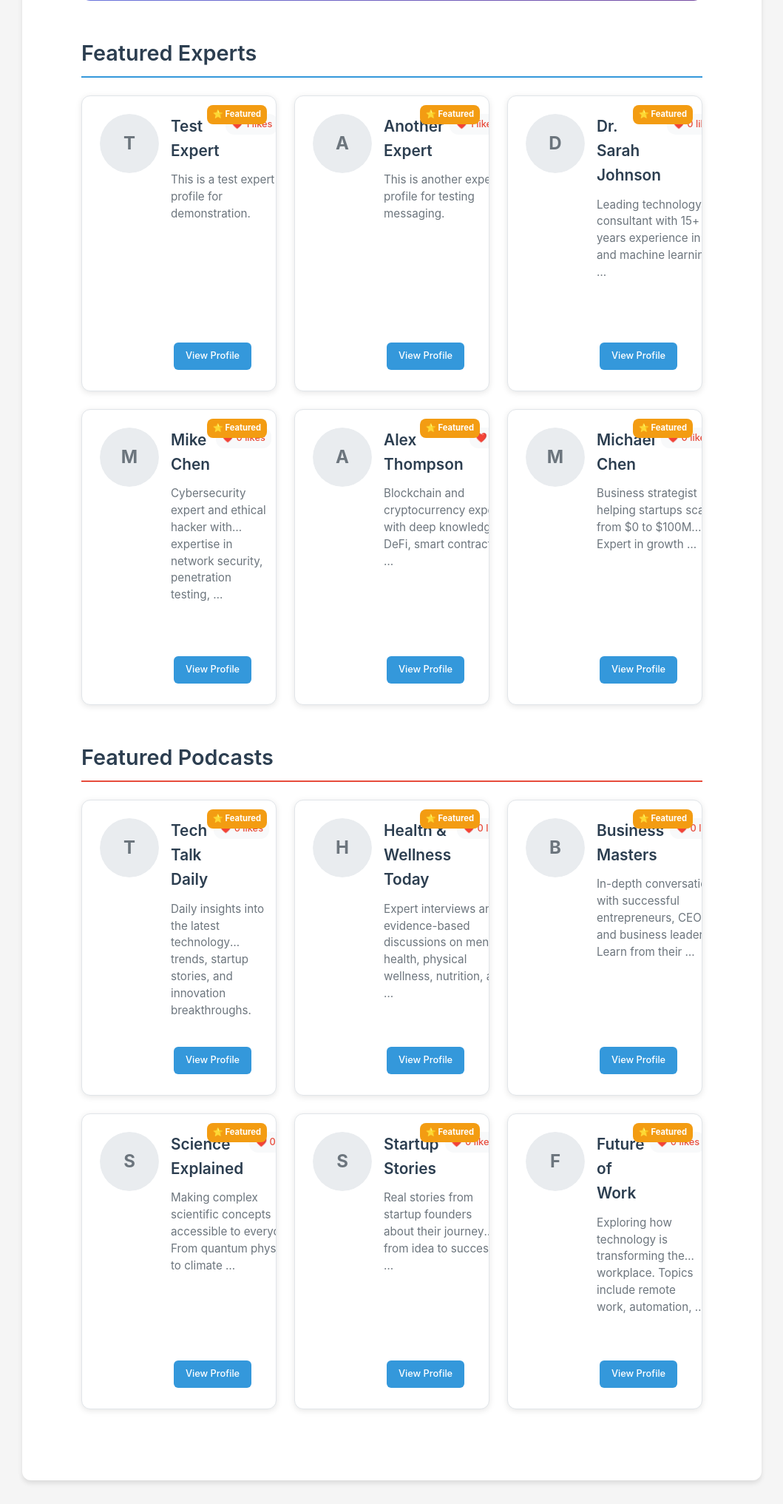
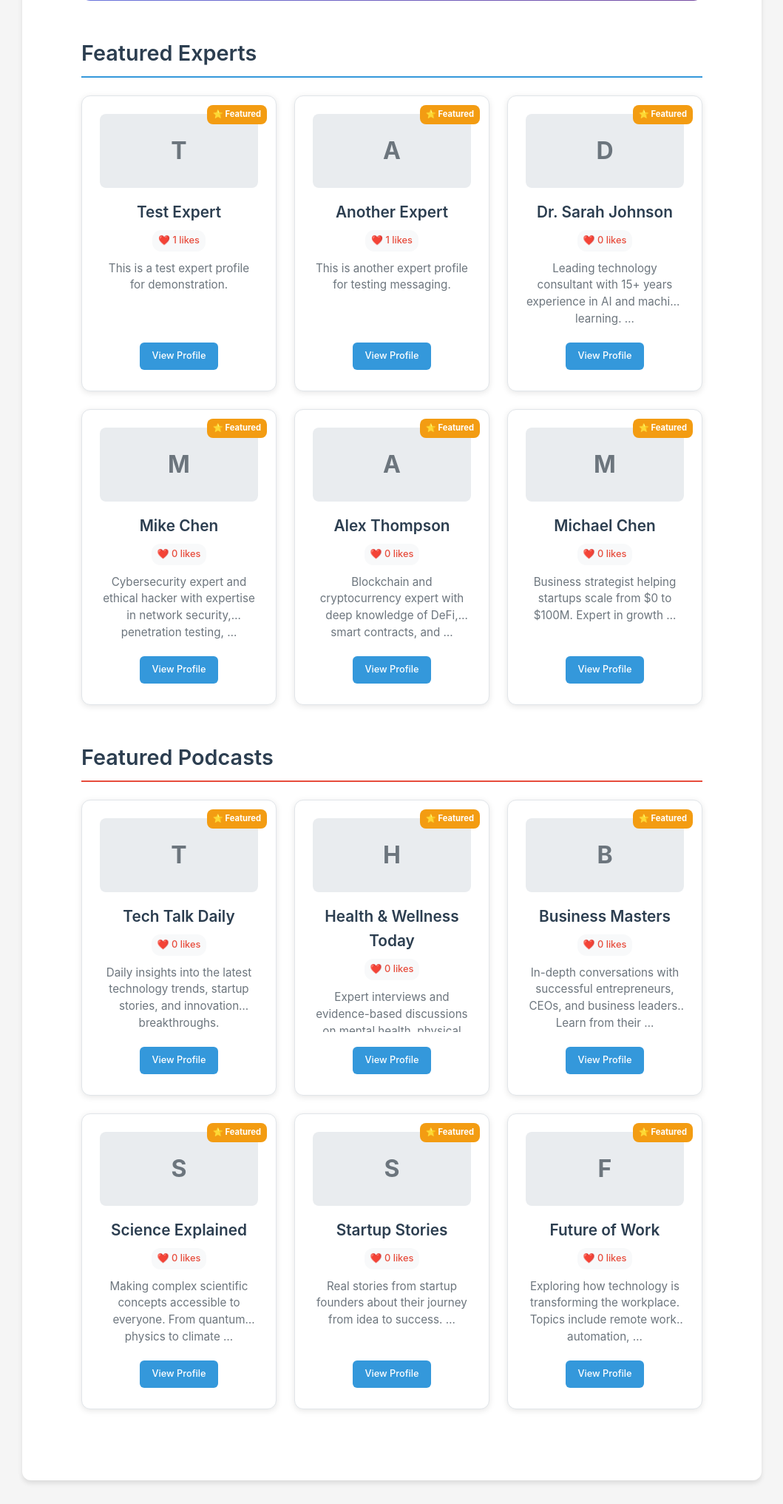
Before and after one commit to behzad17/newexperts, a Django app: page / in a window 1280 px wide. Shown: the part 447-2480 px from the top of the page at 74% size, without its empty margins (110-1169 px from the left). Run offline with Django 5.2, Linux system fonts and the light colour scheme; data comes from the database, SQL or seed files in the repository.

Commit message:
Fix featured expert cards layout: image at 25% height, content below, buttons vertically arranged

```diff
--- a/expert_connect/templates/home.html
+++ b/expert_connect/templates/home.html
@@ -193,7 +193,7 @@
     margin-bottom: 2rem;
   }
 
-  /* Mobile Cards */
+  /* Mobile Cards - Fixed Layout */
   .featured-card {
     background: white;
     border-radius: 12px;
@@ -204,23 +204,24 @@
     position: relative;
     display: flex;
     flex-direction: column;
-    gap: 1rem;
     overflow: hidden;
     min-height: 400px;
     max-height: 400px;
   }
 
+  /* Image takes 25% of card height */
   .card-image {
-    align-self: center;
-    width: 80px;
-    height: 80px;
-    border-radius: 50%;
+    width: 100%;
+    height: 25%;
+    min-height: 100px;
+    border-radius: 8px;
     overflow: hidden;
     background-color: #f8f9fa;
     display: flex;
     align-items: center;
     justify-content: center;
     flex-shrink: 0;
+    margin-bottom: 1rem;
   }
 
   .profile-img {
@@ -233,18 +234,18 @@
     width: 100%;
     height: 100%;
     background-color: #e9ecef;
-    border-radius: 50%;
+    border-radius: 8px;
     display: flex;
     align-items: center;
     justify-content: center;
     color: #6c757d;
-    font-size: 1.5rem;
+    font-size: 2rem;
     font-weight: bold;
   }
 
+  /* Content takes remaining 75% */
   .card-content {
     flex: 1;
-    text-align: center;
     display: flex;
     flex-direction: column;
     min-height: 0;
@@ -261,6 +262,7 @@
     border-radius: 8px;
     font-size: 0.7rem;
     font-weight: bold;
+    z-index: 1;
   }
 
   .featured-card:hover {
@@ -285,6 +287,7 @@
     word-wrap: break-word;
     overflow-wrap: break-word;
     max-width: 100%;
+    text-align: center;
   }
 
   .card-stats {
@@ -329,14 +332,17 @@
     overflow-wrap: break-word;
     max-width: 100%;
     flex: 1;
+    text-align: center;
   }
 
+  /* Buttons arranged vertically */
   .card-actions {
     display: flex;
     flex-direction: column;
     gap: 0.5rem;
     align-items: center;
     flex-shrink: 0;
+    margin-top: auto;
   }
 
   /* Smaller, more attractive buttons */
@@ -438,33 +444,13 @@
 
     .featured-card {
       padding: 1.25rem;
-      flex-direction: row;
-      text-align: left;
       min-height: 400px;
       max-height: 400px;
     }
 
     .card-image {
-      align-self: flex-start;
-      width: 70px;
-      height: 70px;
-    }
-
-    .card-content {
-      text-align: left;
-    }
-
-    .card-header {
-      flex-direction: row;
-      justify-content: space-between;
-      align-items: flex-start;
-      margin-bottom: 0.75rem;
-    }
-
-    .card-actions {
-      flex-direction: row;
-      justify-content: flex-start;
-      align-items: center;
+      height: 25%;
+      min-height: 120px;
     }
 
     .btn {
@@ -522,8 +508,8 @@
     }
 
     .card-image {
-      width: 80px;
-      height: 80px;
+      height: 25%;
+      min-height: 100px;
     }
 
     .card-header h3 {
@@ -583,8 +569,8 @@
     }
 
     .card-image {
-      width: 70px;
-      height: 70px;
+      height: 25%;
+      min-height: 100px;
     }
 
     .card-header h3 {
@@ -620,8 +606,8 @@
     }
 
     .card-image {
-      width: 80px;
-      height: 80px;
+      height: 25%;
+      min-height: 100px;
     }
 
     .card-header h3 {
```
